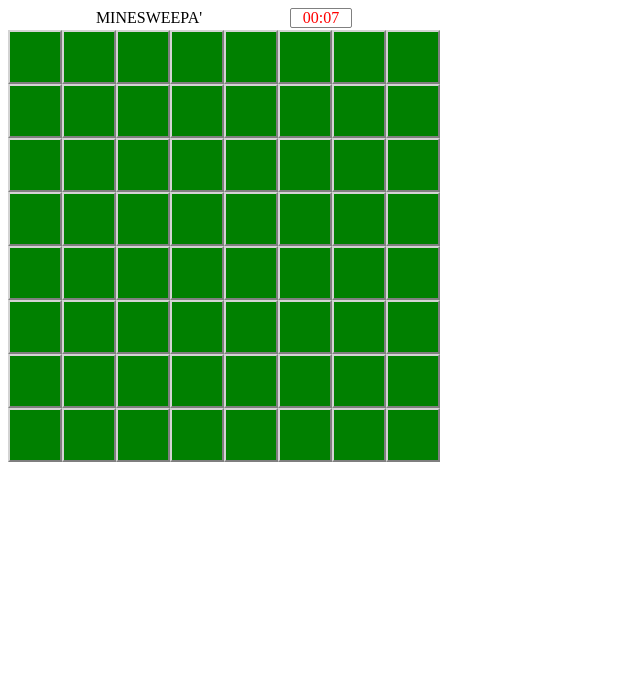
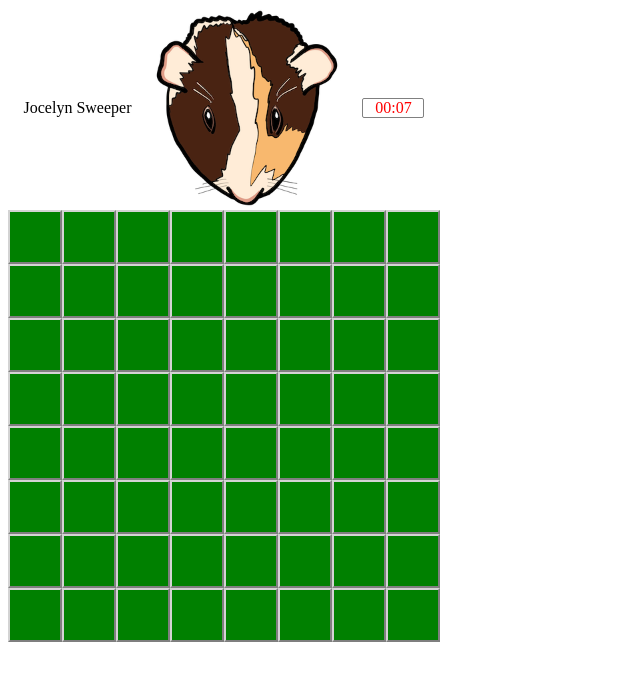
Before and after one commit to NoahAppelbaum/minesweeper, a React (Vite) app: page / in a window 1280 px wide. Shown: the top 680 px of the page, without its empty margins (0-640 px from the left). Built offline with nearby package versions, Linux system fonts and the light colour scheme.

Commit message:
added JFace component rendering

```diff
--- a/src/HeaderBar.tsx
+++ b/src/HeaderBar.tsx
@@ -1,9 +1,9 @@
 import Timer from "./Timer"
+import JocelynFace from "./JocelynFace"
 import "./stylesheets/HeaderBar.css"
 
-interface HeaderBarPropsInterface {
-    timerSeconds: number;
-}
+
+
 
 //TODO: This needs props for rendered components
 /** HeaderBar
@@ -12,14 +12,15 @@ interface HeaderBarPropsInterface {
  * App -> HeaderBar -> {TODO: Components}
  */
 
-function HeaderBar ({timerSeconds}: HeaderBarPropsInterface) {
+function HeaderBar () {
 
     return (
         <div className="HeaderBar">
             {/* TODO: size-change button(s) */}
-            <span>MINESWEEPA'</span>
+            <span>Jocelyn Sweeper</span>
+            <JocelynFace />
             {/* TODO: restart button (refresh symbol?) */}
-            <Timer timerSeconds={timerSeconds} />
+            <Timer />
         </div>
     )
 }
```
